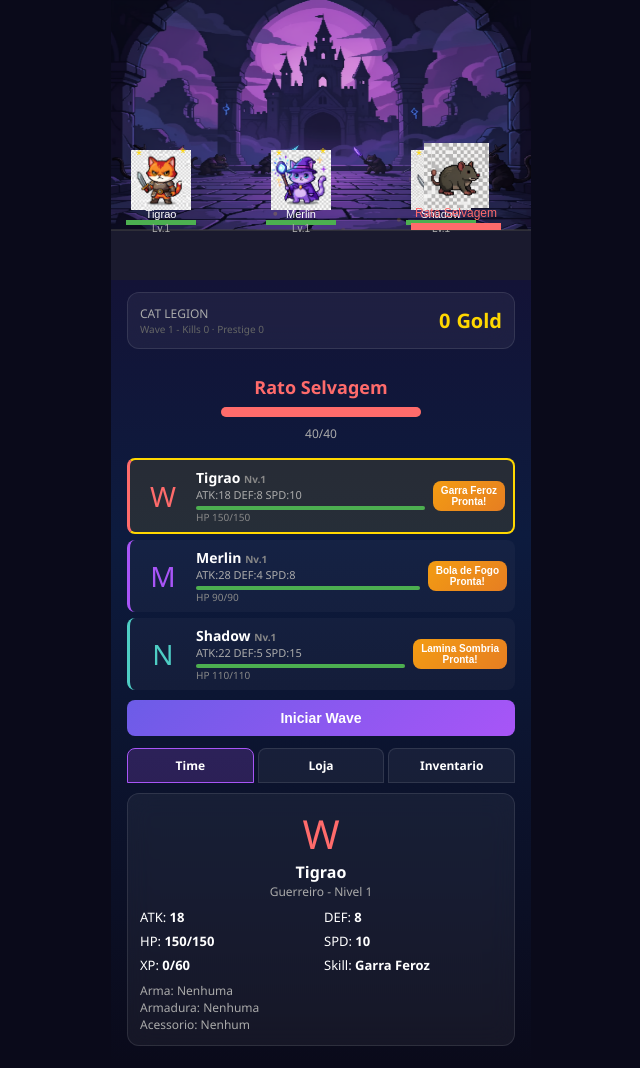
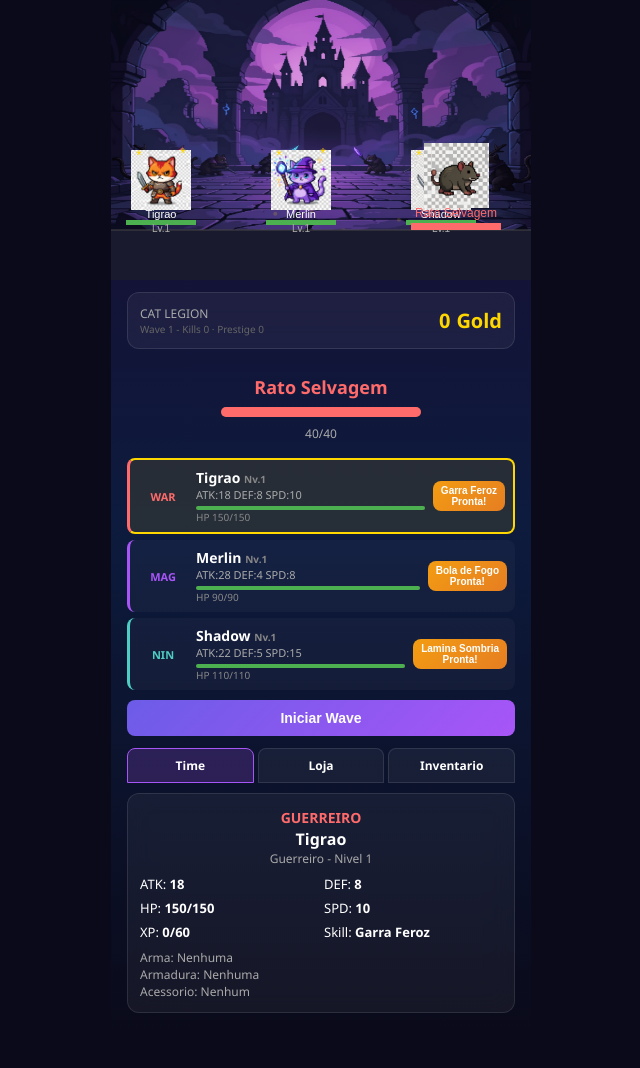
Before and after one commit to ViniciusOdorizziHoppe/Cat-Legion-App, a website: page index.html in a window 1280 px wide. Shown: the whole page, without its empty margins (319-959 px from the left). After the commit the page ends 1035 px from the top, so only its background shows below. Drawn offline with Linux system fonts and the light colour scheme.

Commit message:
fix: favicon.ico 404 + labels de classe (WAR/MAG/NIN) + README skills
- Adicionado favicon.svg (gato emoji) para resolver 404
- Labels de classe trocadas de W/M/N para WAR/MAG/NIN
- Team tab mostra nome completo da classe (GUERREIRO/MAGO/NINJA)
- README atualizado com skills HERMES usadas no projeto

```diff
--- a/index.html
+++ b/index.html
@@ -3,6 +3,7 @@
 <head>
 <meta charset="UTF-8">
 <meta name="viewport" content="width=device-width, initial-scale=1.0, user-scalable=no">
+<link rel="icon" type="image/svg+xml" href="favicon.svg">
 <title>Cat Legion</title>
 <style>
 *{margin:0;padding:0;box-sizing:border-box}
@@ -566,8 +567,8 @@ const Game = {
       return '<div class="cat-row' + (this.selectedCat === i ? ' selected' : '') + '" ' +
         'onclick="Game.selectedCat=' + i + ';Game.renderAll()" ' +
         'style="border-left:3px solid ' + color + '">' +
-        '<div class="cat-icon" style="color:' + color + ';font-size:28px">' +
-        (cat.cls === 'warrior' ? 'W' : cat.cls === 'mage' ? 'M' : 'N') + '</div>' +
+        '<div class="cat-icon" style="font-size:11px;font-weight:bold;color:' + color + '">' +
+        (cat.cls === 'warrior' ? 'WAR' : cat.cls === 'mage' ? 'MAG' : 'NIN') + '</div>' +
         '<div class="cat-info">' +
         '<div class="cat-name">' + cat.name + ' <span style="font-size:10px;color:#888">Nv.' + cat.level + (cat.evolved ? '*' : '') + '</span></div>' +
         '<div class="cat-stats">ATK:' + cat.atk + ' DEF:' + cat.def + ' SPD:' + cat.spd + '</div>' +
@@ -598,8 +599,8 @@ const Game = {
     const xpNeed = cat.level * 50 + Math.floor(Math.pow(cat.level, 1.8) * 10);
     document.getElementById('tab-team').innerHTML =
       '<div style="text-align:center;margin-bottom:8px">' +
-      '<span style="font-size:40px;color:' + cls.color + '">' +
-      (cat.cls==='warrior'?'W':cat.cls==='mage'?'M':'N') + '</span>' +
+      '<span style="font-size:14px;font-weight:bold;color:' + cls.color + '">' +
+      (cat.cls==='warrior'?'GUERREIRO':cat.cls==='mage'?'MAGO':'NINJA') + '</span>' +
       '<div style="font-weight:bold;font-size:16px">' + cat.name + '</div>' +
       '<div style="font-size:12px;color:#aaa">' + cls.name + ' - Nivel ' + cat.level + (cat.evolved ? ' EVOLUIDO' : '') + '</div></div>' +
       '<div style="display:grid;grid-template-columns:1fr 1fr;gap:6px;font-size:13px">' +
```
Also changed, not shown: README.md, favicon.svg (added).
